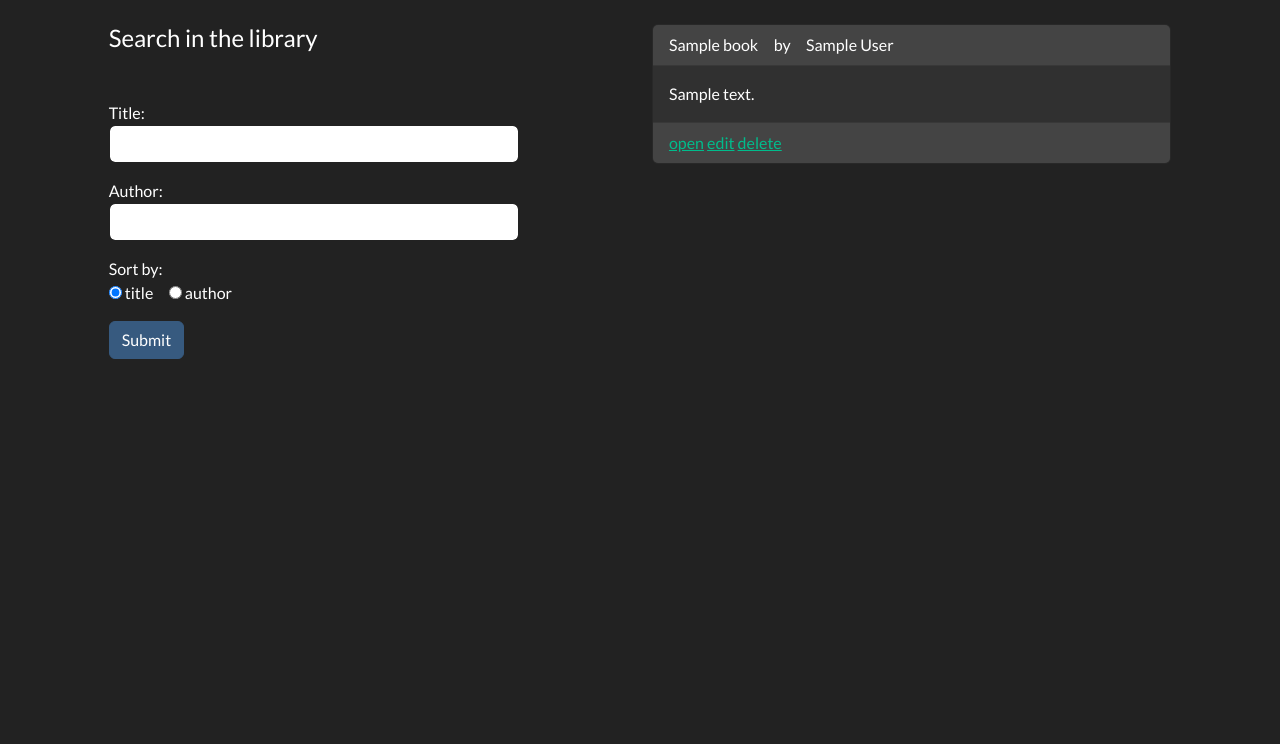
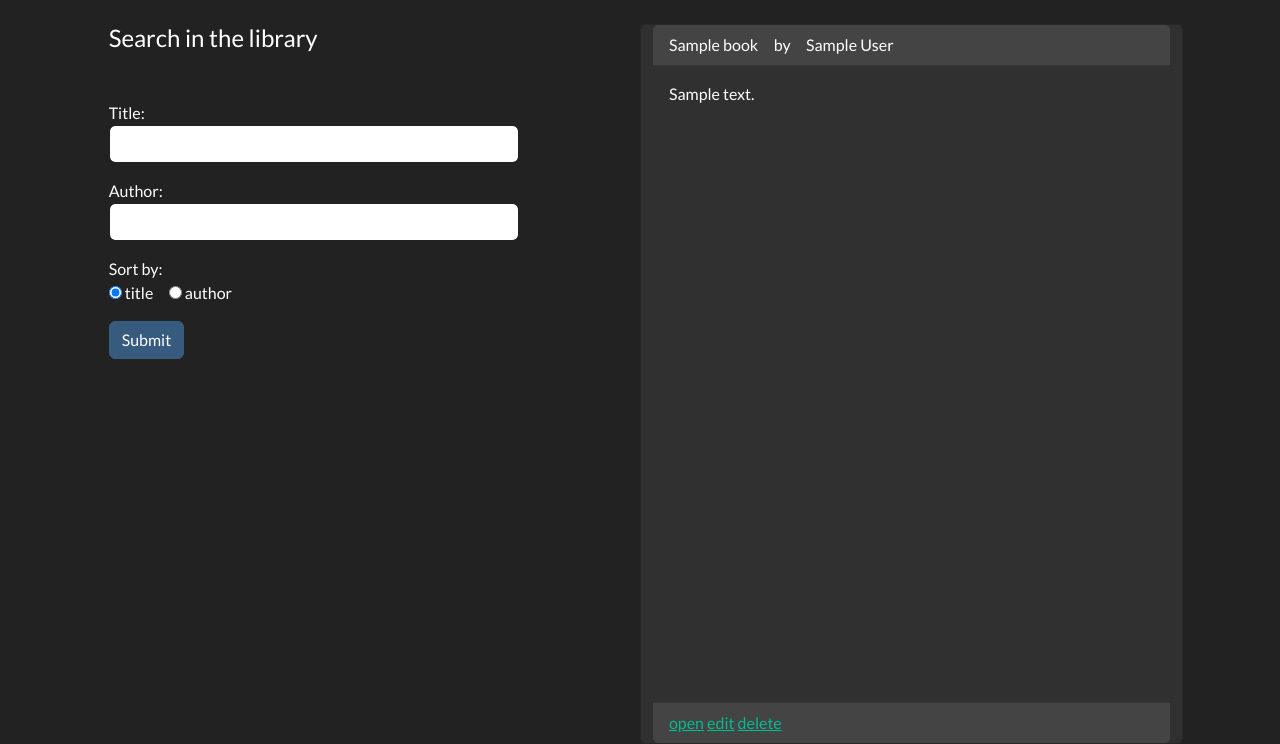
Before and after one commit to ubik80/bookCafe, a Flask app: template templates/find_book.html in a window 1280 px wide. Shown: the part 116-860 px from the top of the page. Before the commit the page ends 475 px from the top, so only its background shows below. Run offline with Flask 3, Linux system fonts and the light colour scheme; tables that the repository leaves empty hold one stand-in row (values such as "Sample post"); the template is opened without the code that fills it: values that come from a table or form of the project are taken from there, most other values are stand-ins (such as "Sample title", 1, 10 or a date in 2020); some libraries are stand-ins or nearby versions.

Commit message:
scroolable book list / find books

```diff
--- a/app.py
+++ b/app.py
@@ -28,7 +28,9 @@ def role_required(required_role):
             if not current_user.has_role(required_role):
                 return redirect(url_for("login"))
             return f(*args, **kwargs)
+
         return wrapped
+
     return decorator
 
 
@@ -64,7 +66,7 @@ def login():
             login_user(user)
             flash("You are logged in.")
             return redirect(url_for("find_book"))
-    return render_template("login.html", form = form)
+    return render_template("login.html", form=form)
 
 
 @app.route("/logout")
@@ -83,6 +85,7 @@ def home():
 
 ALLOWED_EXTENSIONS = ['png', 'jpg']
 
+
 def allowed_filename(filename):
     return '.' in filename and filename.rsplit('.', 1)[1].lower() in ALLOWED_EXTENSIONS
 
@@ -91,13 +94,12 @@ def allowed_filename(filename):
 @login_required
 @role_required("Admin")
 def add_book():
-    max_pic_size = 500*1024
     form = Add_Book_Form()
     if form.validate_on_submit():
         binary_pic_data = None
         if form.cover_picture.data:
             binary_pic_data = form.cover_picture.data.read()
-            if getsizeof(binary_pic_data) > max_pic_size:
+            if getsizeof(binary_pic_data) > 500 * 1024:
                 flash("Cover picture size is too large.")
                 return redirect(url_for("add_book"))
         Book.add_new(
@@ -156,7 +158,8 @@ def initialize_database():
     admin_user = User.query.filter(User.username == 'Admin').first()
     if admin_user:
         admin_role = Role.query.filter(Role.name == "Admin").first()
-        role_user_admin = Role_User.query.filter((Role_User.user_id == admin_user.id) & (Role_User.role_id == admin_role.id)).first()
+        role_user_admin = Role_User.query.filter(
+            (Role_User.user_id == admin_user.id) & (Role_User.role_id == admin_role.id)).first()
         if not role_user_admin:
             Role_User.add_new(role_id=admin_role.id, user_id=admin_user.id)
     db.session.commit()
--- a/templates/find_book.html
+++ b/templates/find_book.html
@@ -37,10 +37,15 @@
     </div>
 
     <div class="col-1"></div>
-    <div class="col-5">
+
+    <div class="col col-5">
+        <div class="row overflow-scroll" style="height: 90vh">
+
             {% for book in books %}
             <div class="card">
-            <div class="card-header">{{book['title']}} &nbsp;&nbsp;&nbsp; by &nbsp;&nbsp;&nbsp; {{book['author']}}</div>
+                <div class="card-header">{{book['title']}} &nbsp;&nbsp;&nbsp; by &nbsp;&nbsp;&nbsp;
+                    {{book['author']}}
+                </div>
                 <div class="card-body">{{book['description']}}</div>
                 <div class="card-footer">
                     <a href="#">open</a>
@@ -49,6 +54,8 @@
                 </div>
             </div>
             {% endfor %}
+
+        </div>
     </div>
 
 </div>
```
Lines whose indentation alone changed are shown as unchanged.
